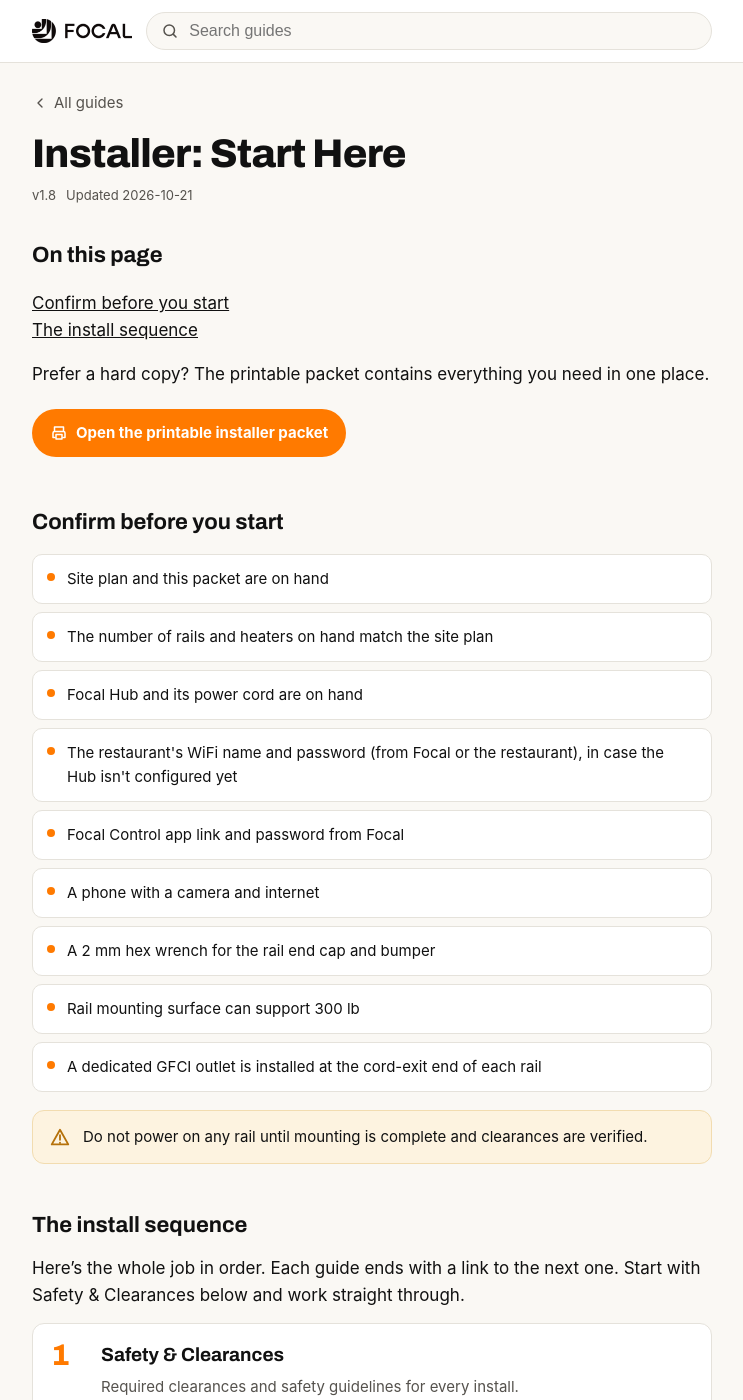
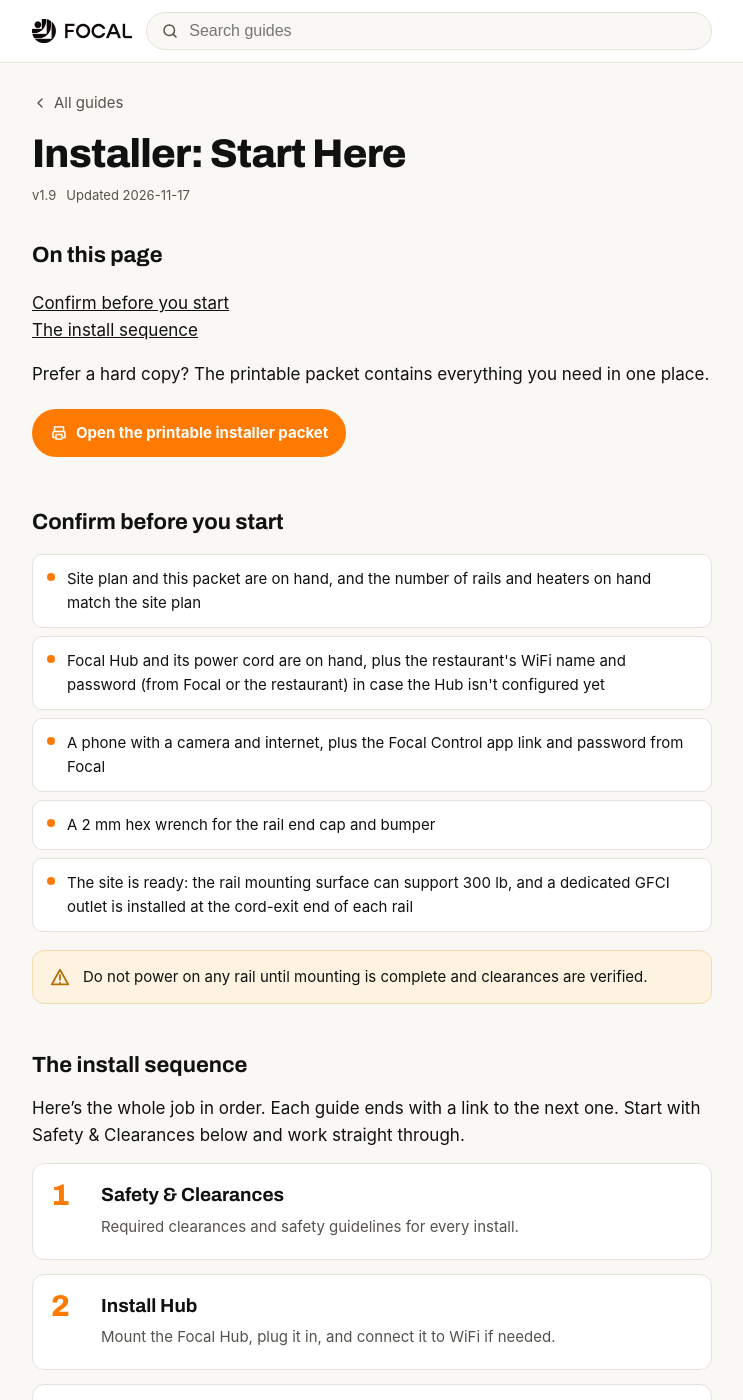
Before and after one commit to BeamT/external-docs, a Jekyll site: the page built from _guides/start-here.md, in a window 1280 px wide and 1400 px high. Shown: the whole window, without its empty margins (268-1011 px from the left). Built offline with Jekyll 4.4.1, drawn with Linux system fonts in a browser that asks for light colours; some web fonts are replaced.

Commit message:
Condense start-here checklist and bump guide to v1.9
- Merge related pre-job items into five grouped checklist entries so
  the list is shorter and easier to scan on site and in print.
- Add a site-readiness item that pairs the 300 lb mounting surface
  with the dedicated GFCI outlet requirement.
- Bump guide version to 1.9 and updated date to 2026-11-17.

```diff
--- a/_guides/start-here.md
+++ b/_guides/start-here.md
@@ -5,8 +5,8 @@ audience_order: {installer: 5}
 order: 5
 summary: Pre-job checklist and the full install sequence at a glance.
 lead: true
-version: "1.8"
-updated: "2026-10-21"
+version: "1.9"
+updated: "2026-11-17"
 ---
 
 ## On this page
@@ -19,7 +19,7 @@ Prefer a hard copy? The printable packet contains everything you need in one pla
 
 ## Confirm before you start
 
-{% include checklist.html items="Site plan and this packet are on hand | The number of rails and heaters on hand match the site plan | Focal Hub and its power cord are on hand | The restaurant's WiFi name and password (from Focal or the restaurant), in case the Hub isn't configured yet | Focal Control app link and password from Focal | A phone with a camera and internet | A 2 mm hex wrench for the rail end cap and bumper | Rail mounting surface can support 300 lb | A dedicated GFCI outlet is installed at the cord-exit end of each rail" %}
+{% include checklist.html items="Site plan and this packet are on hand, and the number of rails and heaters on hand match the site plan | Focal Hub and its power cord are on hand, plus the restaurant's WiFi name and password (from Focal or the restaurant) in case the Hub isn't configured yet | A phone with a camera and internet, plus the Focal Control app link and password from Focal | A 2 mm hex wrench for the rail end cap and bumper | The site is ready: the rail mounting surface can support 300 lb, and a dedicated GFCI outlet is installed at the cord-exit end of each rail" %}
 
 {% include warn.html text="Do not power on any rail until mounting is complete and clearances are verified." %}
 
```
